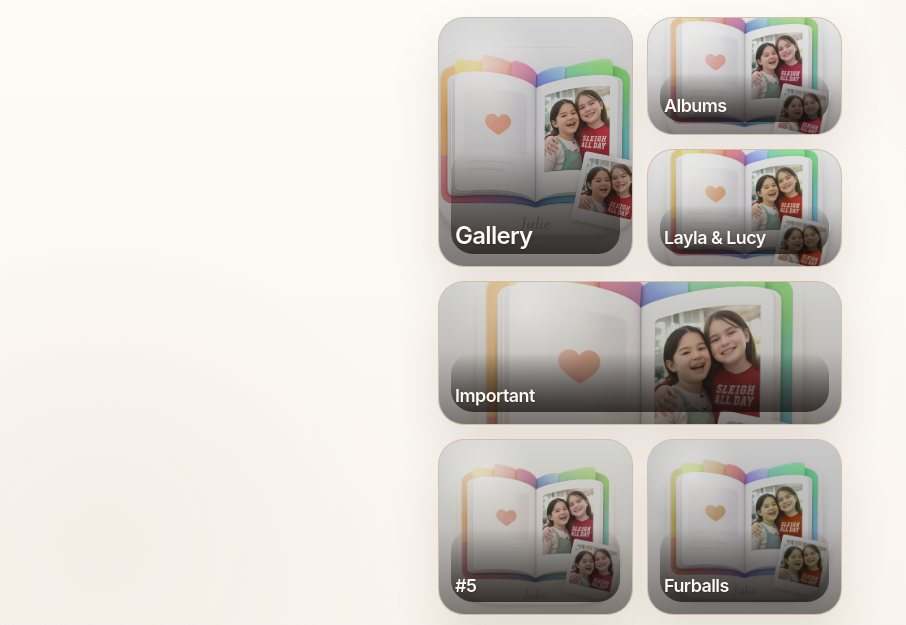
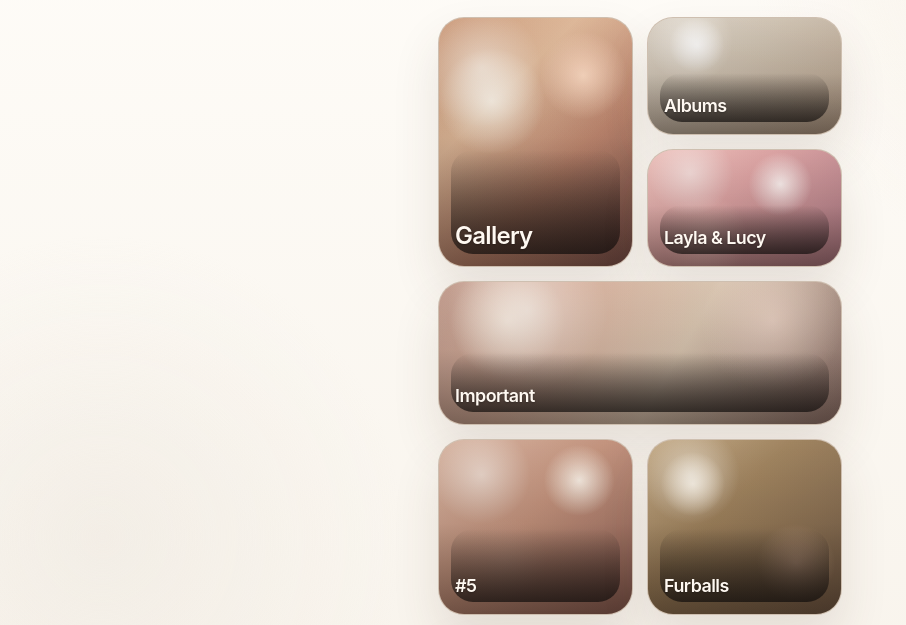
Before and after one commit to juliemgustin-beep/julie-photos, a plain HTML site: page index.html in a window 1280 px wide. Shown: the part 160-785 px from the top of the page, without its empty margins (0-906 px from the left). Drawn offline with Linux system fonts and the light colour scheme.

Commit message:
Add files via upload

```diff
--- a/styles.css
+++ b/styles.css
@@ -117,13 +117,9 @@ h1 {
 
 .card-art {
   z-index: -3;
-  background-image:
-    linear-gradient(140deg, rgba(255, 255, 255, 0.16), rgba(255, 255, 255, 0)),
-    url("julie-photo-icon.png");
+  transform: scale(1.03);
   background-size: cover;
-  background-position: center;
-  transform: scale(1.08);
-  filter: saturate(0.9) contrast(0.94) brightness(0.92) blur(0px);
+  background-repeat: no-repeat;
 }
 
 .card::before {
@@ -192,39 +188,56 @@ h1 {
   min-height: 176px;
 }
 
+/* Swap any of these gradient recipes for your own photos later if you want true album thumbnails. */
 .card-hero .card-art {
-  background-position: center center;
-  filter: saturate(1) contrast(0.96) brightness(0.86);
+  background-image:
+    radial-gradient(circle at 74% 24%, rgba(255, 219, 194, 0.95), transparent 18%),
+    radial-gradient(circle at 28% 34%, rgba(255, 244, 229, 0.95), transparent 24%),
+    linear-gradient(140deg, rgba(122, 80, 53, 0.2), rgba(122, 80, 53, 0)),
+    linear-gradient(135deg, #dfa885 0%, #f0c8a6 32%, #c98c73 62%, #7c4f4a 100%);
 }
 
 .card-stack-one .card-art {
-  background-position: 20% center;
-  filter: hue-rotate(-10deg) saturate(0.78) brightness(0.92);
+  background-image:
+    radial-gradient(circle at 26% 24%, rgba(255, 255, 255, 0.85), transparent 16%),
+    linear-gradient(180deg, rgba(255, 255, 255, 0.08), rgba(255, 255, 255, 0)),
+    linear-gradient(135deg, #dad0c2 0%, #cbbdaa 45%, #b39d87 100%);
 }
 
 .card-stack-two .card-art {
-  background-position: 78% center;
-  filter: hue-rotate(12deg) saturate(0.96) brightness(0.9);
+  background-image:
+    radial-gradient(circle at 68% 30%, rgba(255, 246, 244, 0.92), transparent 20%),
+    radial-gradient(circle at 30% 74%, rgba(255, 214, 206, 0.5), transparent 26%),
+    linear-gradient(135deg, #f1c2bc 0%, #dca0a0 42%, #a8737f 100%);
 }
 
 .card-wide .card-art {
-  background-position: center 35%;
-  filter: sepia(0.12) saturate(0.9) brightness(0.82);
+  background-image:
+    radial-gradient(circle at 18% 28%, rgba(255, 241, 224, 0.72), transparent 16%),
+    radial-gradient(circle at 82% 28%, rgba(255, 229, 216, 0.58), transparent 20%),
+    linear-gradient(90deg, rgba(255, 255, 255, 0.16), rgba(255, 255, 255, 0)),
+    linear-gradient(120deg, #b58674 0%, #d2a48d 28%, #d8c2ab 58%, #8c6f68 100%);
+}
+
+.card-five .card-art {
+  background-image:
+    radial-gradient(circle at 72% 24%, rgba(255, 248, 238, 0.9), transparent 18%),
+    radial-gradient(circle at 34% 68%, rgba(203, 164, 145, 0.38), transparent 24%),
+    linear-gradient(135deg, #d8b4a0 0%, #c39079 46%, #8e5e53 100%);
 }
 
 .card-banksy .card-art {
-  background-position: 68% center;
-  filter: hue-rotate(24deg) saturate(0.9) brightness(0.8);
-}
-
-.card-five .card-art {
-  background-position: 52% 28%;
-  filter: sepia(0.2) hue-rotate(-8deg) saturate(0.82) brightness(0.84);
+  background-image:
+    radial-gradient(circle at 24% 26%, rgba(255, 244, 225, 0.88), transparent 16%),
+    radial-gradient(circle at 76% 70%, rgba(255, 208, 181, 0.44), transparent 20%),
+    linear-gradient(135deg, #c5aa84 0%, #9d7f58 40%, #6f5742 100%);
 }
 
 .card-family .card-art {
-  background-position: 35% center;
-  filter: hue-rotate(-22deg) saturate(0.85) brightness(0.88);
+  background-image:
+    radial-gradient(circle at 70% 26%, rgba(255, 255, 255, 0.88), transparent 18%),
+    radial-gradient(circle at 34% 74%, rgba(211, 225, 216, 0.5), transparent 24%),
+    linear-gradient(135deg, #b8cec5 0%, #90afa4 40%, #667e78 100%);
 }
 
 .card:focus-visible {
```
